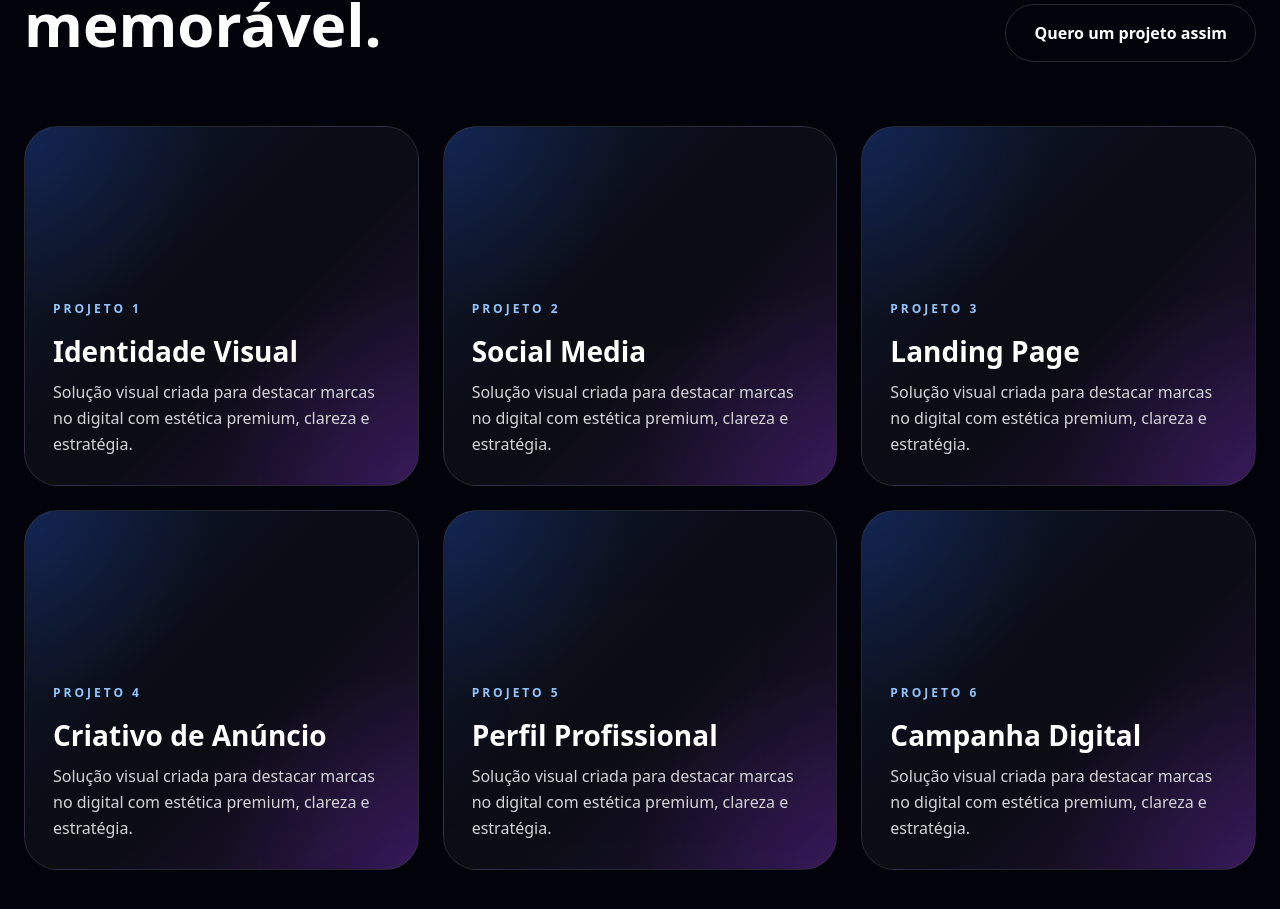
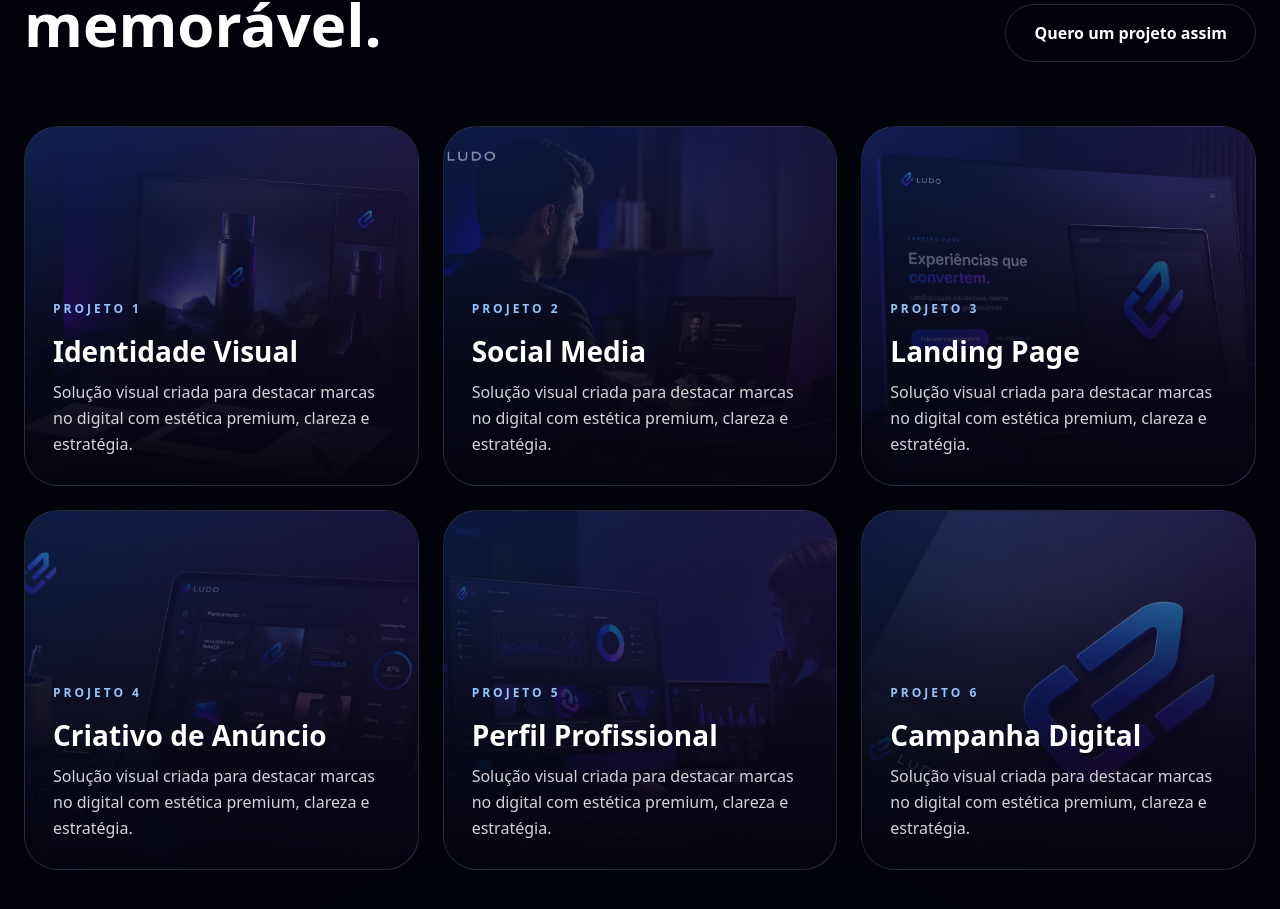
Before and after one commit to ludodigitalmkt-prog/SITE-LUDO, a Next.js app: page / in a window 1280 px wide. Shown: the part 5498-6407 px from the top of the page. Built offline with nearby package versions, Linux system fonts and the light colour scheme.

Commit message:
Ajustar portfolio e imagens

```diff
--- a/src/app/globals.css
+++ b/src/app/globals.css
@@ -14,13 +14,22 @@
   color: #fff;
 }
 
+/* ============================= */
+/* FUNDO LED / GRID */
+/* ============================= */
+
 .led-background {
   background-image:
     linear-gradient(rgba(255, 255, 255, 0.035) 1px, transparent 1px),
     linear-gradient(90deg, rgba(255, 255, 255, 0.035) 1px, transparent 1px);
   background-size: 78px 78px;
   mask-image: radial-gradient(circle at center, black, transparent 78%);
+  -webkit-mask-image: radial-gradient(circle at center, black, transparent 78%);
 }
+
+/* ============================= */
+/* LUZES DO HERO */
+/* ============================= */
 
 .light-beam {
   position: absolute;
@@ -50,6 +59,10 @@
   transform: rotate(14deg);
 }
 
+/* ============================= */
+/* ANIMAÇÃO GERAL */
+/* ============================= */
+
 @keyframes fade-up {
   from {
     opacity: 0;
@@ -65,6 +78,10 @@
 .animate-fade-up {
   animation: fade-up 0.9s ease both;
 }
+
+/* ============================= */
+/* BANNERS DO HERO */
+/* ============================= */
 
 .hero-slide {
   position: absolute;
@@ -140,6 +157,10 @@
   }
 }
 
+/* ============================= */
+/* MINI CARDS DO HERO */
+/* ============================= */
+
 .mini-card {
   border: 1px solid rgba(255, 255, 255, 0.1);
   background: rgba(255, 255, 255, 0.07);
@@ -160,6 +181,10 @@
   color: #a1a1aa;
   font-size: 13px;
 }
+
+/* ============================= */
+/* CARDS GERAIS */
+/* ============================= */
 
 .info-card,
 .service-card,
@@ -210,6 +235,10 @@
   line-height: 1.7;
 }
 
+/* ============================= */
+/* SERVIÇOS */
+/* ============================= */
+
 .service-number {
   width: 56px;
   height: 56px;
@@ -229,6 +258,10 @@
   font-weight: 900;
 }
 
+/* ============================= */
+/* PORTFÓLIO COM IMAGENS */
+/* ============================= */
+
 .portfolio-card {
   position: relative;
   height: 360px;
@@ -245,19 +278,39 @@
 .portfolio-card:hover {
   transform: translateY(-8px);
   border-color: rgba(96, 165, 250, 0.55);
-  background:
-    radial-gradient(circle at top left, rgba(37, 99, 235, 0.28), transparent 38%),
-    radial-gradient(circle at bottom right, rgba(147, 51, 234, 0.3), transparent 40%),
-    rgba(255, 255, 255, 0.075);
 }
 
-.portfolio-glow {
+.portfolio-image {
   position: absolute;
   inset: 0;
+  width: 100%;
+  height: 100%;
+  object-fit: cover;
+  transition: transform 0.45s ease, opacity 0.45s ease;
+  opacity: 0.82;
+}
+
+.portfolio-card:hover .portfolio-image {
+  transform: scale(1.06);
+  opacity: 1;
+}
+
+.portfolio-overlay {
+  position: absolute;
+  inset: 0;
+  z-index: 2;
   background:
-    linear-gradient(135deg, rgba(37, 99, 235, 0.16), transparent 45%),
-    linear-gradient(315deg, rgba(147, 51, 234, 0.18), transparent 45%);
-  opacity: 0.9;
+    linear-gradient(
+      180deg,
+      rgba(2, 3, 10, 0.1) 0%,
+      rgba(2, 3, 10, 0.78) 70%,
+      rgba(2, 3, 10, 0.96) 100%
+    ),
+    linear-gradient(
+      135deg,
+      rgba(37, 99, 235, 0.25),
+      rgba(147, 51, 234, 0.25)
+    );
 }
 
 .portfolio-card article {
@@ -288,6 +341,11 @@
   color: #d4d4d8;
   line-height: 1.6;
 }
+
+/* ============================= */
+/* CARROSSEL DE PARCEIROS */
+/* ============================= */
+
 .partner-track {
   animation: partnerScroll 28s linear infinite;
 }
--- a/src/app/page.tsx
+++ b/src/app/page.tsx
@@ -60,12 +60,30 @@
 ];
 
 const portfolio = [
-  "Identidade Visual",
-  "Social Media",
-  "Landing Page",
-  "Criativo de Anúncio",
-  "Perfil Profissional",
-  "Campanha Digital",
+  {
+    title: "Identidade Visual",
+    image: `${basePath}/projetos/projeto-1.png`,
+  },
+  {
+    title: "Social Media",
+    image: `${basePath}/projetos/projeto-2.png`,
+  },
+  {
+    title: "Landing Page",
+    image: `${basePath}/projetos/projeto-3.png`,
+  },
+  {
+    title: "Criativo de Anúncio",
+    image: `${basePath}/projetos/projeto-4.png`,
+  },
+  {
+    title: "Perfil Profissional",
+    image: `${basePath}/projetos/projeto-5.png`,
+  },
+  {
+    title: "Campanha Digital",
+    image: `${basePath}/projetos/projeto-6.png`,
+  },
 ];
 
 const parceiros = [
@@ -611,12 +629,18 @@
 
           <div className="grid gap-6 md:grid-cols-3">
             {portfolio.map((item, index) => (
-              <div key={item} className="portfolio-card clean-card">
-                <div className="portfolio-glow" />
+  <div key={item.title} className="portfolio-card clean-card">
+    <img
+      src={item.image}
+      alt={`Projeto LUDO - ${item.title}`}
+      className="portfolio-image"
+    />
+
+    <div className="portfolio-overlay" />
 
     <article>
       <span>PROJETO {index + 1}</span>
-                  <h3>{item}</h3>
+      <h3>{item.title}</h3>
       <p>
         Solução visual criada para destacar marcas no digital com
         estética premium, clareza e estratégia.
```
Lines whose indentation alone changed are shown as unchanged.
